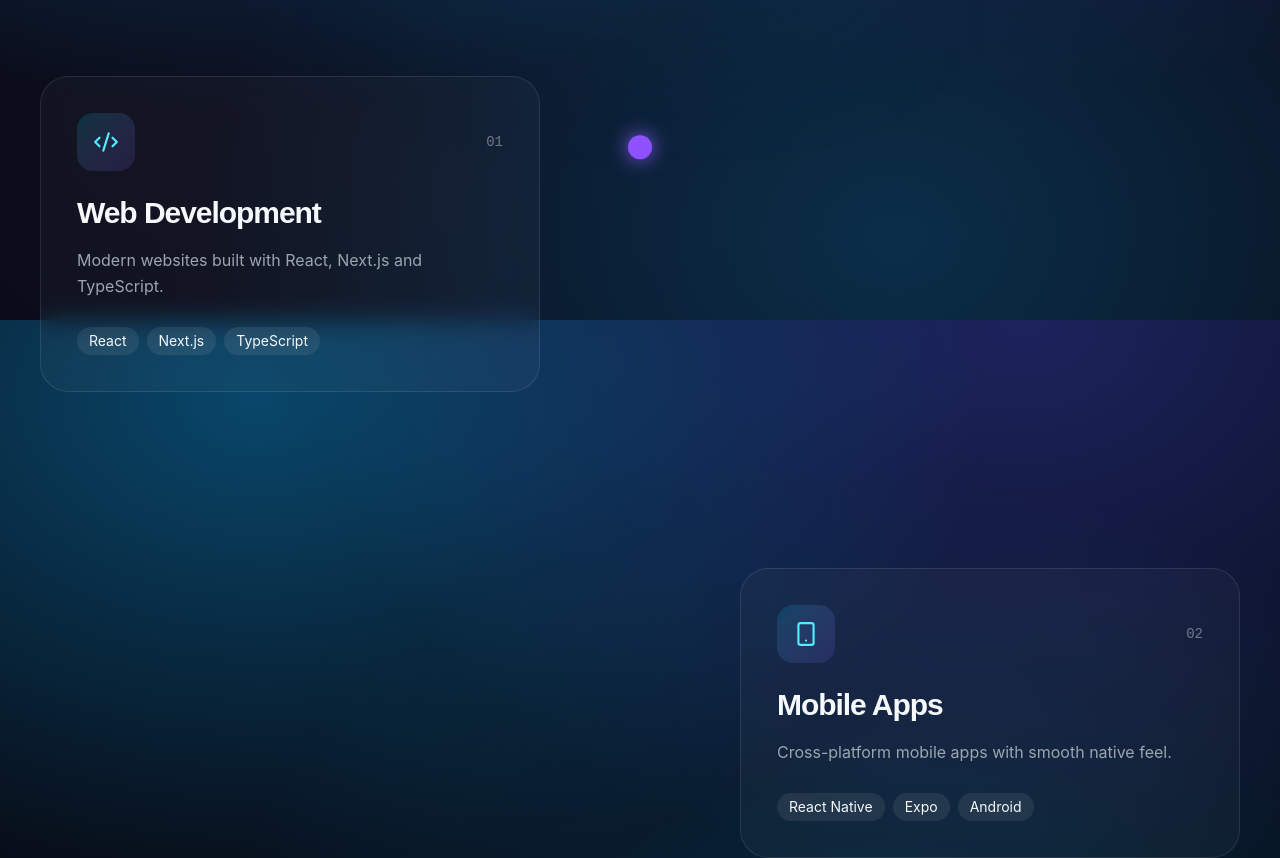
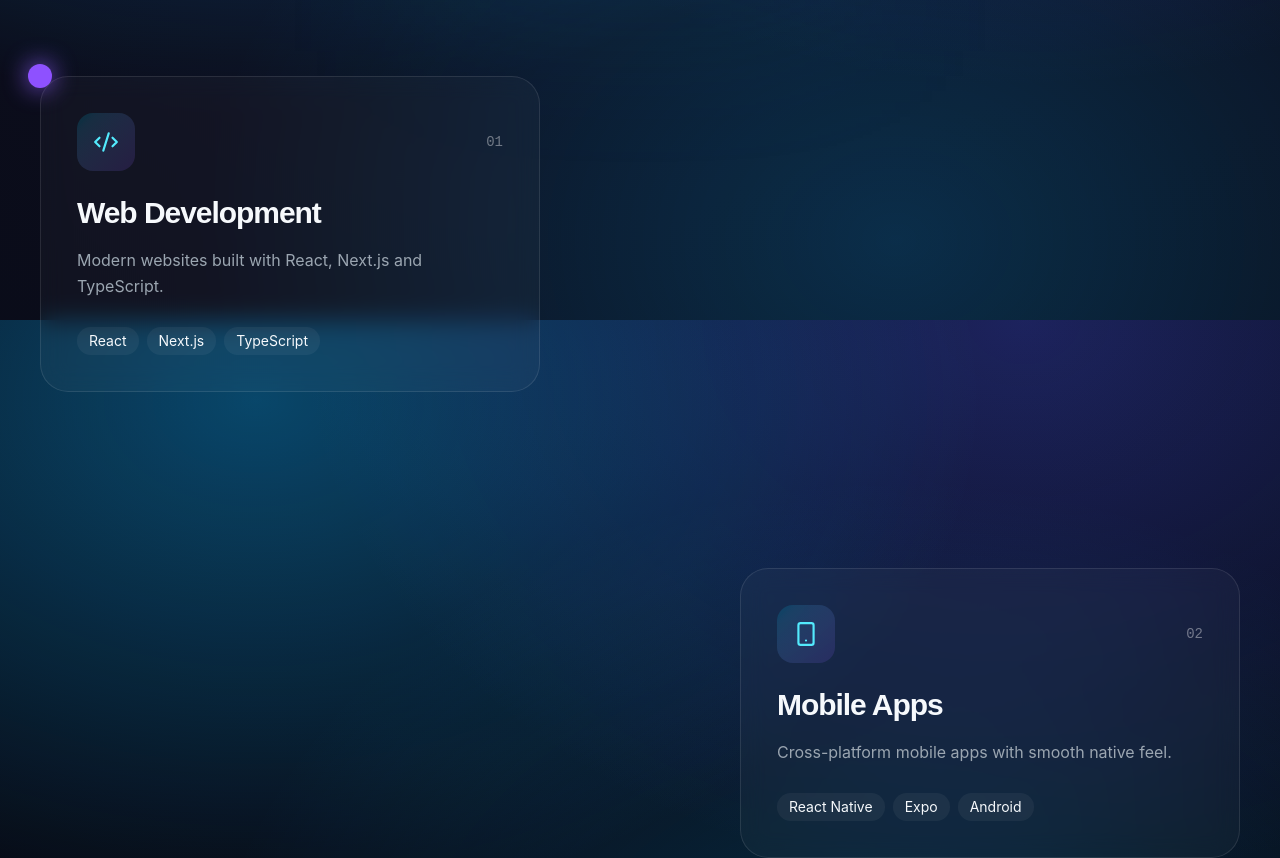
Before and after one commit to adamyatech8-bot/adamyatech-portfolio, a React (Vite) app: page / in a window 1280 px wide. Shown: the part 1280-2138 px from the top of the page. Built offline with nearby package versions, Linux system fonts and the light colour scheme.

Commit message:
Updating og tag and mobile preview

```diff
--- a/src/Components/About.jsx
+++ b/src/Components/About.jsx
@@ -37,7 +37,7 @@ export function About() {
      Typing Animation
   ========================== */
 
-  const words = ["Developer.", "Designer.", "Problem Solver."];
+  const words = ["Developer.", "Designer.", "Innovator."];
 
   const [text, setText] = useState("");
   const [index, setIndex] = useState(0);
--- a/src/Components/Services.jsx
+++ b/src/Components/Services.jsx
@@ -1,5 +1,5 @@
 import { useEffect, useRef } from "react";
-import  { gsap } from "gsap";
+import { gsap } from "gsap";
 import { ScrollTrigger } from "gsap/ScrollTrigger";
 import { MotionPathPlugin } from "gsap/MotionPathPlugin";
 
@@ -24,7 +24,6 @@ const services = [
     desc: "Modern websites built with React, Next.js and TypeScript.",
     skills: ["React", "Next.js", "TypeScript"],
   },
-
   {
     icon: Smartphone,
     num: "02",
@@ -32,7 +31,6 @@ const services = [
     desc: "Cross-platform mobile apps with smooth native feel.",
     skills: ["React Native", "Expo", "Android"],
   },
-
   {
     icon: Palette,
     num: "03",
@@ -40,7 +38,6 @@ const services = [
     desc: "Beautiful interfaces focused on user experience.",
     skills: ["Figma", "Framer", "Motion"],
   },
-
   {
     icon: Zap,
     num: "04",
@@ -48,7 +45,6 @@ const services = [
     desc: "Ultra-fast optimized websites with strong SEO.",
     skills: ["SEO", "Lighthouse", "Speed"],
   },
-
   {
     icon: Rocket,
     num: "05",
@@ -56,7 +52,6 @@ const services = [
     desc: "Production-ready cloud deployment & scaling.",
     skills: ["Vercel", "CI/CD", "Cloud"],
   },
-
   {
     icon: ShieldCheck,
     num: "06",
@@ -71,20 +66,19 @@ export function Services() {
 
   useEffect(() => {
     const section = sectionRef.current;
-
     if (!section) return;
 
-    const isDesktop = window.innerWidth >= 1024;
+    // Mobile screens ko chhod kar (Tablet aur Desktop par chalega)
+    const isNotMobile = window.innerWidth >= 768;
 
     const ctx = gsap.context(() => {
-      // CARD REVEAL
+      // CARD REVEAL ANIMATION
       gsap.from(".service-card", {
         opacity: 0,
         y: 60,
         duration: 0.8,
         stagger: 0.12,
         ease: "power2.out",
-
         scrollTrigger: {
           trigger: section,
           start: "top 78%",
@@ -92,8 +86,7 @@ export function Services() {
         },
       });
 
-      // DESKTOP PATH ANIMATION
-      if (!isDesktop) return;
+      if (!isNotMobile) return;
 
       const path = document.querySelector("#journeyPath");
       const glowBall = document.querySelector("#glowBall");
@@ -102,6 +95,7 @@ export function Services() {
 
       const pathLength = path.getTotalLength();
 
+      // INITIAL STATES
       gsap.set(path, {
         strokeDasharray: pathLength,
         strokeDashoffset: pathLength,
@@ -110,45 +104,40 @@ export function Services() {
       gsap.set(glowBall, {
         xPercent: -50,
         yPercent: -50,
+        transformOrigin: "center center",
       });
 
+      // TIMELINE FOR PERFECT SYNC
       const tl = gsap.timeline({
         scrollTrigger: {
           trigger: section,
-          start: "top 22%",
-          end: "bottom bottom",
-          scrub: 1.2,
+          start: "top 30%", // Jab section top se thoda niche ho tabhi start ho jae
+          end: "bottom 85%", // Pure section ke scroll hone tak chale
+          scrub: 1, // Smooth scrolling control ke liye
+          invalidateOnRefresh: true, // Resize hone par recalculate karega
         },
       });
 
-      tl.to(
-        path,
-        {
+      // Dono animations ek hi time [position 0] pr start hongi aur sath chalengi
+      tl.to(path, {
         strokeDashoffset: 0,
         ease: "none",
-        },
-        0
-      );
-
-      tl.to(
-        glowBall,
-        {
+      }, 0)
+      .to(glowBall, {
         motionPath: {
           path: path,
           align: path,
           alignOrigin: [0.5, 0.5],
           autoRotate: false,
+          start: 0,
+          end: 1,
         },
+        ease: "none",
+      }, 0);
 
-          ease: "none",
-        },
-        0
-      );
     }, section);
 
-    return () => {
-      ctx.revert();
-    };
+    return () => ctx.revert();
   }, []);
 
   return (
@@ -164,30 +153,10 @@ export function Services() {
         className="relative overflow-hidden py-24 md:py-36"
       >
         {/* BACKGROUND */}
-        <div
-          className="
-          absolute inset-0
-          bg-[radial-gradient(circle_at_top,rgba(139,92,246,0.08),transparent_55%)]
-          "
-        />
+        <div className="absolute inset-0 bg-[radial-gradient(circle_at_top,rgba(139,92,246,0.08),transparent_55%)]" />
 
         {/* TOP GLOW */}
-        <div
-          className="
-          absolute
-          top-0
-          left-1/2
-          -translate-x-1/2
-
-          w-[420px]
-          h-[420px]
-
-          bg-cyan-500/10
-          blur-[90px]
-
-          pointer-events-none
-          "
-        />
+        <div className="absolute top-0 left-1/2 -translate-x-1/2 w-[420px] h-[420px] bg-cyan-500/10 blur-[90px] pointer-events-none" />
 
         <div className="max-w-[1400px] mx-auto px-5 md:px-10">
           {/* HEADING */}
@@ -196,29 +165,11 @@ export function Services() {
               // services
             </p>
 
-            <h2
-              className="
-              text-4xl
-              sm:text-5xl
-              md:text-7xl
-
-              font-bold
-              leading-tight
-              "
-            >
+            <h2 className="text-4xl sm:text-5xl md:text-7xl font-bold leading-tight">
               Digital experiences
               <br />
-
               <span
-                className="
-                text-transparent
-                bg-clip-text
-                bg-gradient-to-r
-                from-cyan-400
-                via-violet-500
-                to-pink-500
-                italic
-                "
+                className="text-transparent bg-clip-text bg-gradient-to-r from-cyan-400 via-violet-500 to-pink-500 italic"
                 style={{
                   fontFamily: '"Instrument Serif", serif',
                 }}
@@ -230,21 +181,26 @@ export function Services() {
 
           {/* MAIN */}
           <div className="relative">
-            {/* SVG PATH */}
+            {/* SVG PATH (Hidden only on mobile now) */}
             <svg
               className="
                 absolute
                 left-1/2
+                -translate-x-1/2
                 top-0
-              -translate-x-1/2
-
                 h-full
-              w-[760px]
-
+                w-[320px]
+                sm:w-[400px]
+                md:w-[540px]
+                lg:w-[620px]
+                xl:w-[760px]
+                2xl:w-[880px]
                 z-0
-              hidden lg:block
+                hidden md:block
+                pointer-events-none
               "
-              viewBox="0 0 850 2800"
+              viewBox="0 0 500 2800"
+              preserveAspectRatio="xMidYMid slice"
               fill="none"
             >
               <defs>
@@ -264,14 +220,15 @@ export function Services() {
               <path
                 id="journeyPath"
                 d="
-                M425 0
-                C700 250 150 550 425 900
-                C700 1250 150 1550 425 1900
-                C700 2250 150 2500 425 2750
+                  M250 0
+                  C400 250 100 550 250 900
+                  C400 1250 100 1550 250 1900
+                  C400 2250 100 2500 250 2750
                 "
                 stroke="url(#lineGradient)"
                 strokeWidth="5"
                 strokeLinecap="round"
+                fill="none"
               />
             </svg>
 
@@ -282,17 +239,15 @@ export function Services() {
                 absolute
                 top-0
                 left-0
-
                 w-6
                 h-6
-
                 rounded-full
                 bg-violet-500
-
-              shadow-[0_0_20px_#8b5cf6]
-
+                shadow-[0_0_25px_#8b5cf6]
                 z-20
-              hidden lg:block
+                hidden
+                md:block
+                will-change-transform
               "
             />
 
@@ -304,64 +259,46 @@ export function Services() {
                 return (
                   <div
                     key={service.title}
-                    className={`
-                    service-card
-                    flex
-                    justify-center
-
-                    ${
+                    className={`service-card flex justify-center ${
                       i % 2 === 0
-                        ? "lg:justify-start"
-                        : "lg:justify-end"
-                    }
-                    `}
+                        ? "md:justify-start"
+                        : "md:justify-end"
+                    }`}
                   >
                     <div
                       className="
                         relative
                         overflow-hidden
-
                         w-full
                         max-w-[500px]
-
                         rounded-[28px]
-
-                      border border-white/10
-
+                        border
+                        border-white/10
                         bg-white/[0.03]
-
                         backdrop-blur-md
-
-                      p-6 sm:p-8 md:p-9
-
+                        p-6
+                        sm:p-8
+                        md:p-9
                         transition-all
                         duration-300
-
                         hover:-translate-y-1
                         hover:border-violet-500/30
-
                         group
                       "
                     >
-                      {/* SMALL GLOW */}
+                      {/* CARD GLOW */}
                       <div
                         className="
                           absolute
                           -top-16
                           -right-16
-
                           w-40
                           h-40
-
                           rounded-full
-
                           bg-violet-500/10
-
                           blur-3xl
-
                           opacity-0
                           group-hover:opacity-100
-
                           transition-opacity
                           duration-300
                         "
@@ -369,18 +306,7 @@ export function Services() {
 
                       {/* TOP */}
                       <div className="relative z-10 flex items-center justify-between mb-6">
-                        <div
-                          className="
-                          p-4
-                          rounded-2xl
-
-                          bg-gradient-to-br
-                          from-cyan-400/15
-                          to-violet-500/15
-
-                          text-cyan-300
-                          "
-                        >
+                        <div className="p-4 rounded-2xl bg-gradient-to-br from-cyan-400/15 to-violet-500/15 text-cyan-300">
                           <Icon size={26} />
                         </div>
 
@@ -390,16 +316,7 @@ export function Services() {
                       </div>
 
                       {/* TITLE */}
-                      <h3
-                        className="
-                        text-2xl
-                        md:text-3xl
-
-                        font-bold
-
-                        mb-4
-                        "
-                      >
+                      <h3 className="text-2xl md:text-3xl font-bold mb-4">
                         {service.title}
                       </h3>
 
@@ -408,10 +325,8 @@ export function Services() {
                         className="
                           text-sm
                           md:text-base
-
                           text-muted-foreground
                           leading-relaxed
-
                           mb-7
                         "
                       >
@@ -424,12 +339,10 @@ export function Services() {
                           <span
                             key={skill}
                             className="
-                            px-3 py-1
-
+                              px-3
+                              py-1
                               rounded-full
-
-                            bg-white/8
-
+                              bg-white/5
                               text-xs
                               md:text-sm
                             "
@@ -451,18 +364,14 @@ export function Services() {
                 left-1/2
                 top-0
                 -translate-x-1/2
-
                 w-[2px]
                 h-full
-
                 bg-gradient-to-b
                 from-cyan-400
                 via-violet-500
                 to-pink-500
-
                 opacity-15
-
-              lg:hidden
+                md:hidden
               "
             />
           </div>
```
Also changed, not shown: index.html (+80 -11 lines), public/og-image.jpg (added). Lines whose indentation alone changed are shown as unchanged.
